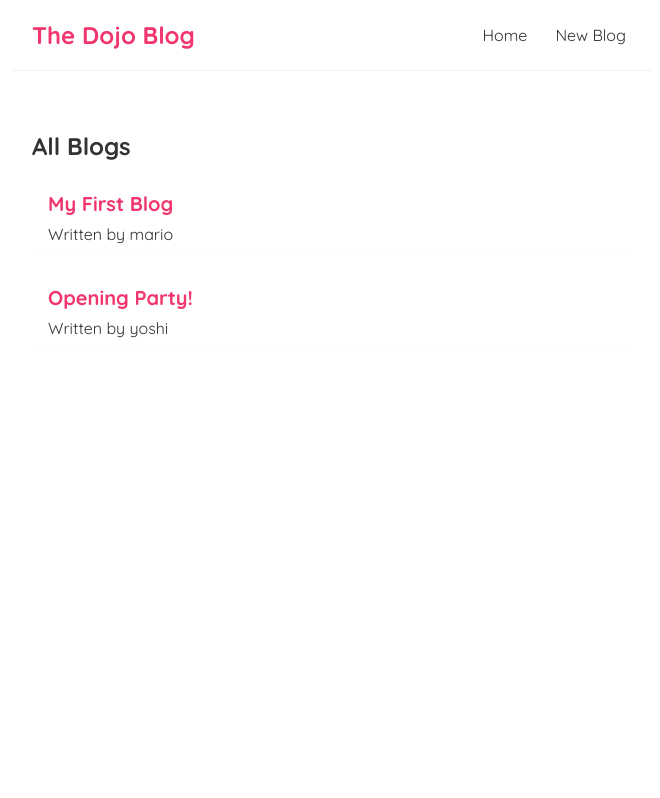
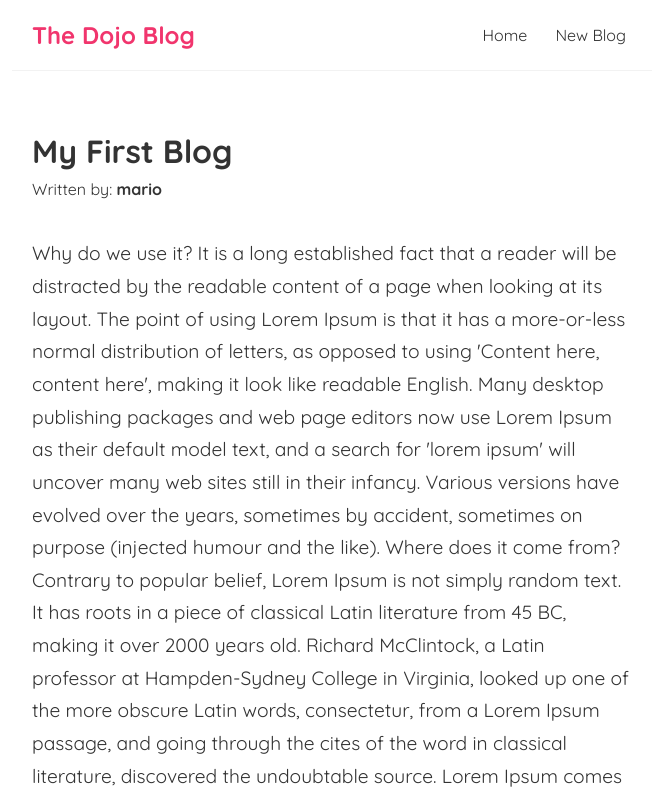
Before and after one commit to KarthikRaju391/react-app-blogs, a React (Create React App) app: page /blog/1 in a window 1280 px wide. Shown: the top 798 px of the page, without its empty margins (308-968 px from the left). Built offline with nearby package versions, Linux system fonts and the light colour scheme; data requests are answered from the project's data file.

Commit message:
feat: ability to read the blogs

```diff
--- a/package.json
+++ b/package.json
@@ -6,8 +6,10 @@
     "@testing-library/jest-dom": "^5.12.0",
     "@testing-library/react": "^11.2.6",
     "@testing-library/user-event": "^12.8.3",
+    "json-server": "^0.17.0",
     "react": "^17.0.2",
     "react-dom": "^17.0.2",
+    "react-router-dom": "^6.3.0",
     "react-scripts": "4.0.3",
     "web-vitals": "^1.1.1"
   },
--- a/src/App.js
+++ b/src/App.js
@@ -1,15 +1,24 @@
 import { Navbar } from './Navbar';
 import { Home } from './Home';
+import { BrowserRouter as Router, Routes, Route, Link } from 'react-router-dom'
+import { Blog } from './Blog';
 
 function App() {
 	return (
-		<div className="App">
-			<Navbar />
-			<div className="content">
-				<Home />
+		<Router>
+			<div className="App">
+				<Navbar />
+				<div className="content">
+					<Routes>
+						<Route exact path='/' element={<Home />} />
+						<Route exact path='/blog/:id' element={<Blog />} />
+					</Routes>
+				</div>
 			</div>
-		</div>
+		</Router>
 	);
 }
 
+
+
 export default App;
--- /dev/null
+++ b/src/Blog.js
@@ -0,0 +1,23 @@
+import React from 'react'
+import { useLocation } from 'react-router-dom'
+import useFetch from './useFetch';
+
+
+export const Blog = () => {
+   const path = useLocation();
+   const blogId = path.pathname.split('/')[2]
+
+   const { data: blogs, isLoading, error } = useFetch(`http://localhost:8000/blogs/${blogId}`)
+
+   return (
+      <div>
+         {error && <div>{error}</div>}
+         {isLoading && <div>Loading blog...</div>}
+         {blogs && <div>
+            <h1>{blogs.title}</h1>
+            <p className='author-content'>Written by: <span className='author'>{blogs.author}</span></p>
+            <article className='article'>{blogs.body}</article>
+         </div>}
+      </div>
+   )
+}
--- a/src/BlogList.js
+++ b/src/BlogList.js
@@ -1,16 +1,23 @@
-import React from 'react';
+import React, { useState } from 'react';
+import { Link } from 'react-router-dom'
 
 export const BlogList = ({ blogs, title }) => {
-
 
 	return (
 		<div className="blog-list">
 			<h2>{title}</h2>
 			{blogs.map((blog) => (
-				<div className="blog-preview" key={blog.id}>
-					<h2>{blog.title}</h2>
-					<p>Written by {blog.author}</p>
-				</div>
+				<section key={blog.id}>
+					<div className="blog-preview">
+						<div>
+							<h2>{blog.title}</h2>
+							<p>Written by {blog.author}</p>
+						</div>
+						<div>
+							<Link to={`/blog/${blog.id}`}>Read more</Link>
+						</div>
+					</div>
+				</section>
 			))}
 		</div>
 	);
--- a/src/index.css
+++ b/src/index.css
@@ -38,11 +38,14 @@
 	padding: 10px 16px;
 	margin: 20px 0;
 	border-bottom: 1px solid #fafafa;
+	display: flex;
+	justify-content: space-between;
+	align-items: center;
 }
 
 .blog-preview:hover {
 	box-shadow: 1px 3px 5px rgba(0, 0, 0, 0.1);
-	cursor: pointer;
+	/* cursor: pointer; */
 }
 
 .blog-preview h2 {
@@ -50,3 +53,17 @@
 	color: #f1356d;
 	margin-bottom: 8px;
 }
+
+.author-content {
+	margin-top: 0.5em;
+}
+
+.author {
+	font-weight: bold;
+}
+
+.article {
+	margin-top: 2em;
+	line-height: 1.7em;
+	font-size: 1.2em;
+}
```
Also changed, not shown: 1 other file (tests, documents, lock files or other folders).
